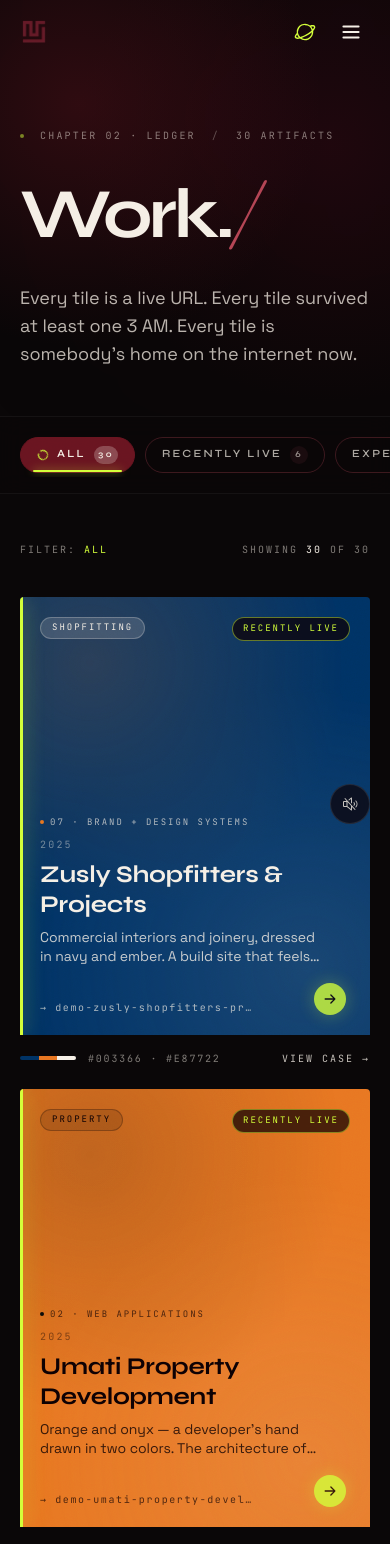
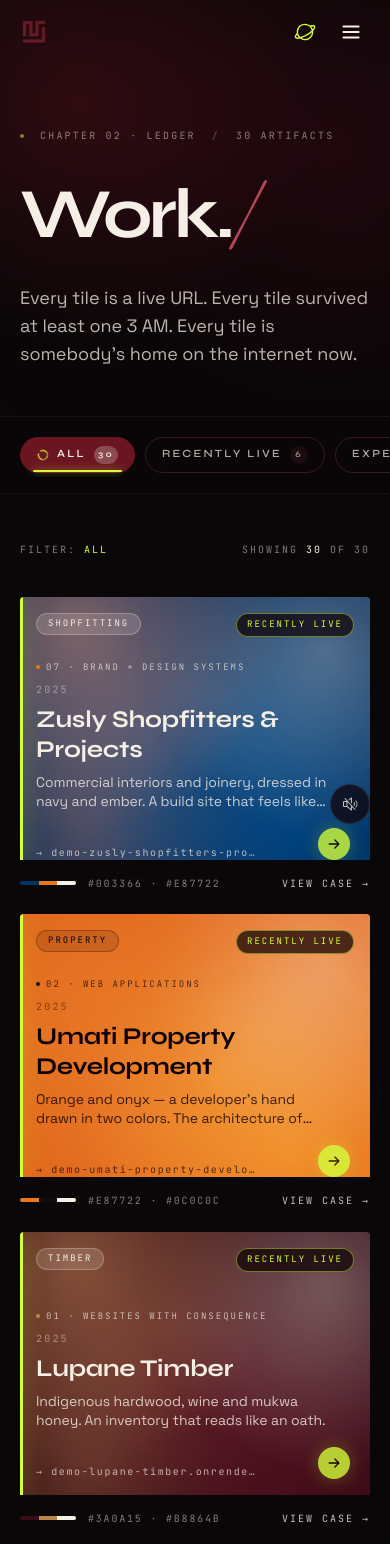
Before and after one commit to Mutombe/bitstudio, a React (Vite) app in the folder frontend/: page /work in a window 390 px wide. Shown: the top 1544 px of the page. Built offline with nearby package versions, Linux system fonts and the light colour scheme.

Commit message:
Bit Studio work tiles: smaller size (aspect 4/3 mobile, 5/4 desktop, min-h 200/240) + multi-color palette fusion (4-orb mesh blending primary/secondary/paper via screen blend + vignette multiply) instead of single flat client color

```diff
--- a/frontend/src/components/ProjectTile.jsx
+++ b/frontend/src/components/ProjectTile.jsx
@@ -70,22 +70,37 @@ export default function ProjectTile({ project, index = 0, size = "md" }) {
         {...hover}
         className="block relative overflow-hidden rounded-sm transition-transform duration-500 group-hover:scale-[1.015] focus:outline-none focus-visible:ring-2 focus-visible:ring-signal focus-visible:ring-offset-2 focus-visible:ring-offset-[color:var(--color-ink)]"
       >
-        {/* Tile body — solid CLIENT primary fill + strict zone layout */}
+        {/* Tile body — CLIENT palette fusion (multi-orb mesh of all palette colors) + strict zone */}
         <div
-          className="relative flex flex-col p-5 md:p-6 aspect-[4/5] md:aspect-[3/4] min-h-[280px] md:min-h-[340px] overflow-hidden"
+          className="relative flex flex-col p-4 md:p-5 aspect-[4/3] md:aspect-[5/4] min-h-[200px] md:min-h-[240px] overflow-hidden"
           style={{
-            // Bold, unambiguous: solid client primary color.
+            // Primary as the base, but three overlapping orbs (primary/secondary/paper)
+            // are layered on top in atmospheric mesh so the tile reads as a FUSION
+            // of the client's brand, not a single flat fill.
             backgroundColor: primary,
           }}
         >
-          {/* Subtle atmospheric mesh in client palette (~20%) — adds depth without
-              diluting the primary fill. */}
+          {/* Multi-color palette fusion — 3 big blurred orbs in client colors
+              (primary deepened, secondary, paper). They overlap and blend into
+              a painterly mesh. 70% opacity so it actually reads. */}
           <div
-            className="absolute inset-0 opacity-20 pointer-events-none"
+            className="absolute inset-0 opacity-[0.72] pointer-events-none mix-blend-screen"
             style={{
               background: `
-                radial-gradient(circle at 20% 15%, ${hex(secondary, 0.9)}, transparent 55%),
-                radial-gradient(circle at 82% 85%, ${hex(paper, 0.5)}, transparent 60%)
+                radial-gradient(circle at 15% 10%, ${hex(secondary, 0.95)}, transparent 55%),
+                radial-gradient(circle at 88% 20%, ${hex(paper, 0.55)}, transparent 50%),
+                radial-gradient(circle at 78% 92%, ${hex(primary, 0.9)}, transparent 60%),
+                radial-gradient(circle at 22% 88%, ${hex(secondary, 0.6)}, transparent 55%)
+              `,
+            }}
+            aria-hidden
+          />
+          {/* A secondary fusion veil for depth — darker pass, multiply blend */}
+          <div
+            className="absolute inset-0 opacity-40 pointer-events-none mix-blend-multiply"
+            style={{
+              background: `
+                radial-gradient(ellipse at 50% 50%, transparent 20%, ${hex(primary, 0.7)} 90%)
               `,
             }}
             aria-hidden
```
